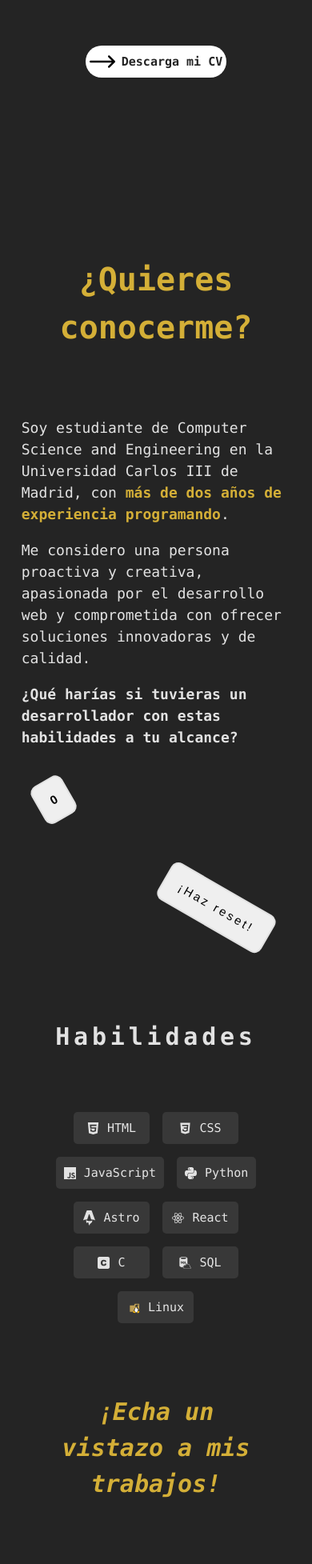
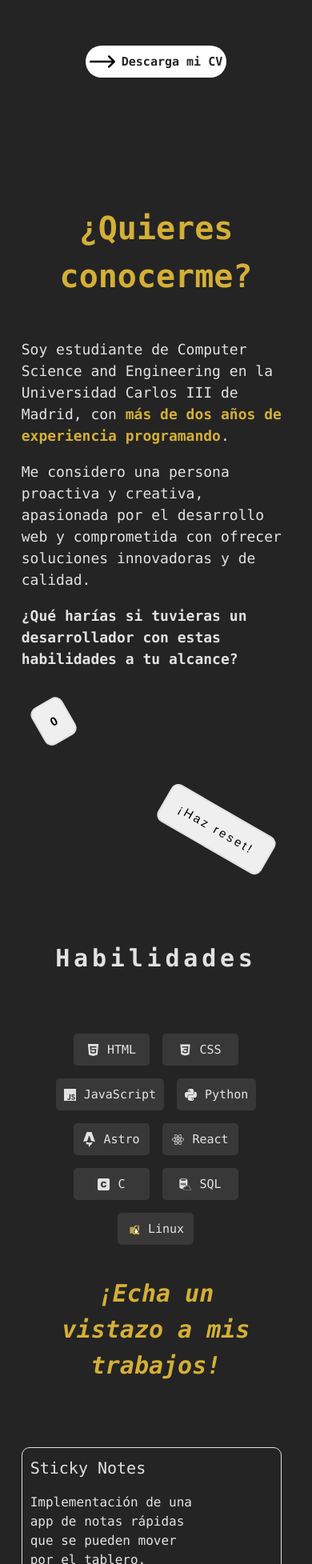
Before and after one commit to jmartinpizarro/portfolio, a React (Vite) app: page / in a window 390 px wide. Shown: the part 664-2619 px from the top of the page at 80% size. Built offline with nearby package versions, Linux system fonts and the light colour scheme.

Commit message:
Changes in portfolio and CSS

```diff
--- a/src/App.css
+++ b/src/App.css
@@ -336,6 +336,7 @@
 }
 
 .skills-used {
+  width: 90%;
   position: absolute;
   bottom: 10px;
   display: flex;
@@ -478,6 +479,10 @@ input:focus, textarea:focus{
     height: 75vh;
   }
 
+  .project{
+    margin-top: -50px;
+  }
+
   .intro{
     font-size: 40px;
   }
@@ -505,6 +510,12 @@ input:focus, textarea:focus{
 
   .contact{
     gap: 30px;
+  }
+
+  .about-me-h1{
+    padding-top: 0;
+    padding-bottom: 0;
+    margin: 0px auto 30px auto;
   }
 }
 
--- a/src/App.jsx
+++ b/src/App.jsx
@@ -95,13 +95,13 @@ function App(){
       <section id='project' className='project'>
         <h1 className='project-h1'>¡Echa un vistazo a mis trabajos!</h1>
         <div className="project-card-project-container">
-          <ProjectCard nameProject={'ToDragList'} descProject={'Implementación de una lista con elementos que se deslizan por el tablero'} repo={'https://www.google.com/'} skills={['html', 'css', 'astro', 'react']}/>
-          <ProjectCard nameProject={'ToDragList'} descProject={'Implementación de una lista con elementos que se deslizan por el tablero'} repo={'https://www.google.com/'} skills={['html', 'css', 'astro', 'react']}/>
-          <ProjectCard nameProject={'ToDragList'} descProject={'Implementación de una lista con elementos que se deslizan por el tablero'} repo={'https://www.google.com/'} skills={['html', 'css', 'astro', 'react']}/>
+          <ProjectCard nameProject={'Sticky Notes'} descProject={'Implementación de una app de notas rápidas que se pueden mover por el tablero.'} repo={'https://github.com/jmartinpizarro/sticky-notes'} skills={['html', 'css', 'react']}/>
+          <ProjectCard nameProject={'Advice Generator App'} descProject={'Implementación de una aplicación que genera respuestas filosóficas usando APIs y JS'} repo={'https://github.com/jmartinpizarro/Advice-Generator-App'} skills={['html', 'css', 'javascript']}/>
+          <ProjectCard nameProject={'React Weather App'} descProject={'Implementación de una app para obtener datos sobre el tiempo de una localización APIs en React'} repo={'https://github.com/jmartinpizarro/weather-app-react'} skills={['html', 'react']}/>
 
-          <ProjectCard nameProject={'ToDragList'} descProject={'Implementación de una lista con elementos que se deslizan por el tablero'} repo={'https://www.google.com/'} skills={['html', 'css', 'astro', 'react']}/>
-          <ProjectCard nameProject={'ToDragList'} descProject={'Implementación de una lista con elementos que se deslizan por el tablero'} repo={'https://www.google.com/'} skills={['html', 'css', 'astro', 'react']}/>
-          <ProjectCard nameProject={'ToDragList'} descProject={'Implementación de una lista con elementos que se deslizan por el tablero'} repo={'https://www.google.com/'} skills={['html', 'css', 'astro', 'react']}/>
+          <ProjectCard nameProject={'Formulario Responsivo'} descProject={'Componente web. Implementación de un formulario dinámico.'} repo={'https://github.com/jmartinpizarro/newsletter-sign-up-with-success-message-main'} skills={['html', 'css', 'javascript']}/>
+          <ProjectCard nameProject={'Lista de Pacientes'} descProject={'Implementación de un software que permite guardar y borrar pacientes de un hospital'} repo={'https://github.com/jmartinpizarro/ListaPacientes'} skills={['html', 'css', 'javascript']}/>
+          <ProjectCard nameProject={'Componente de valoración'} descProject={'Implementación de un componente que permite al usuario opinar de un rango del 1 al 5'} repo={'https://github.com/jmartinpizarro/interactive-rating-component-main'} skills={['html', 'css', 'javascript']}/>
         </div>
       </section>
 
```
